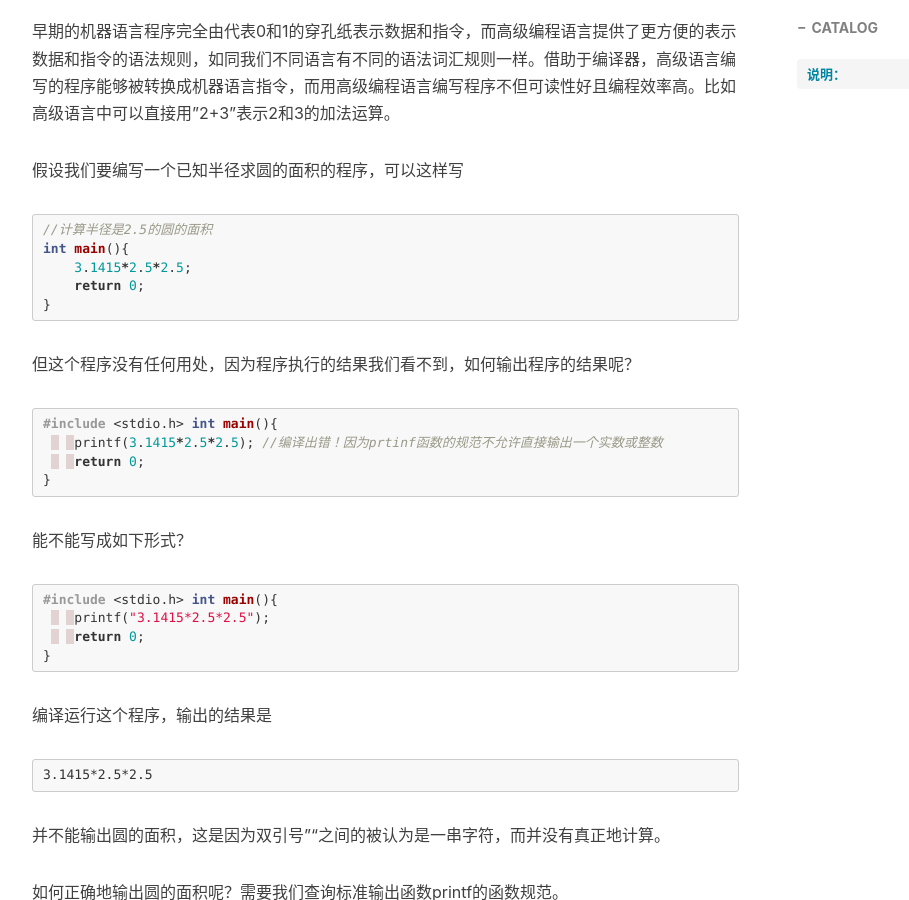
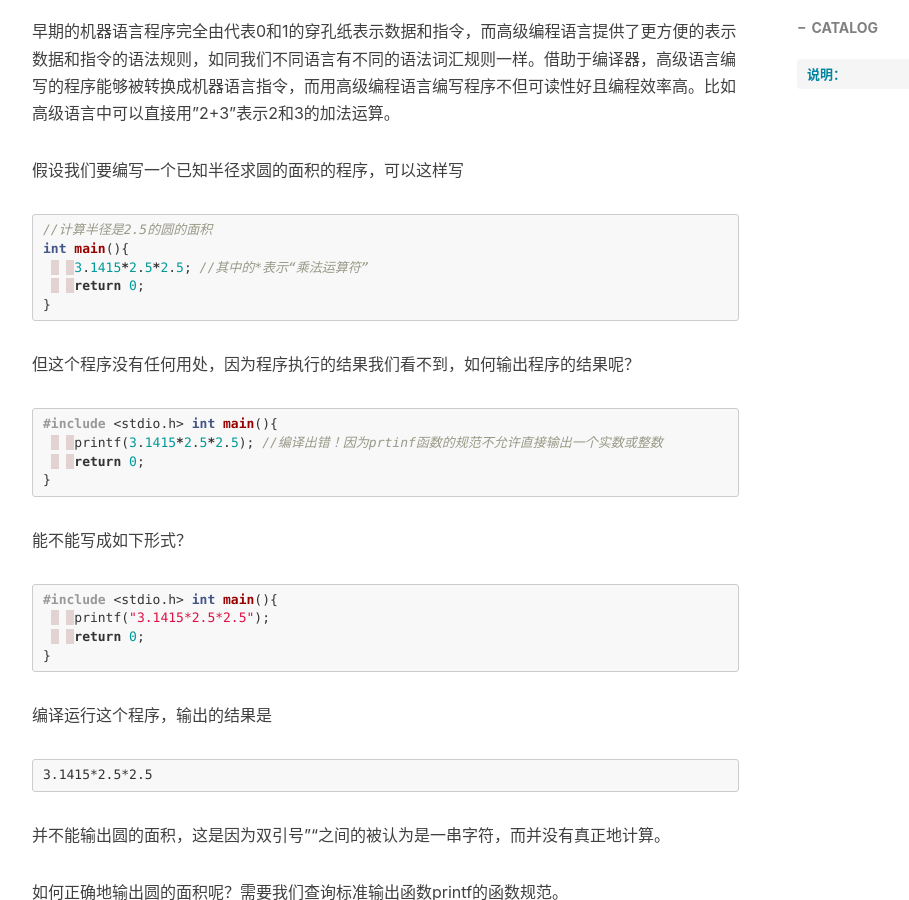
Before and after one commit to xuepro/xuepro.github.io, a Jekyll site: the page built from _posts/2017-10-30-2.C语言教程-我们来计算吧.md, in a window 1280 px wide and 900 px high, scrolled down 720 px. Shown: the whole window, without its empty margins (233-1142 px from the left). Built offline with Jekyll 4.4.1, drawn with Linux system fonts in a browser that asks for light colours; nearby versions of some CDN libraries; comment, search, counter and statistics services are not loaded.

Commit message:
Update 2017-10-30-2.C语言教程-我们来计算吧.md

````diff
--- a/_posts/2017-10-30-2.C语言教程-我们来计算吧.md
+++ b/_posts/2017-10-30-2.C语言教程-我们来计算吧.md
@@ -20,8 +20,8 @@ tags:
 ```c
 //计算半径是2.5的圆的面积
 int main(){
-    3.1415*2.5*2.5;
-    return 0;
+    3.1415*2.5*2.5; //其中的*表示“乘法运算符”
+    return 0;
 }
 ```
 但这个程序没有任何用处，因为程序执行的结果我们看不到，如何输出程序的结果呢？
````
